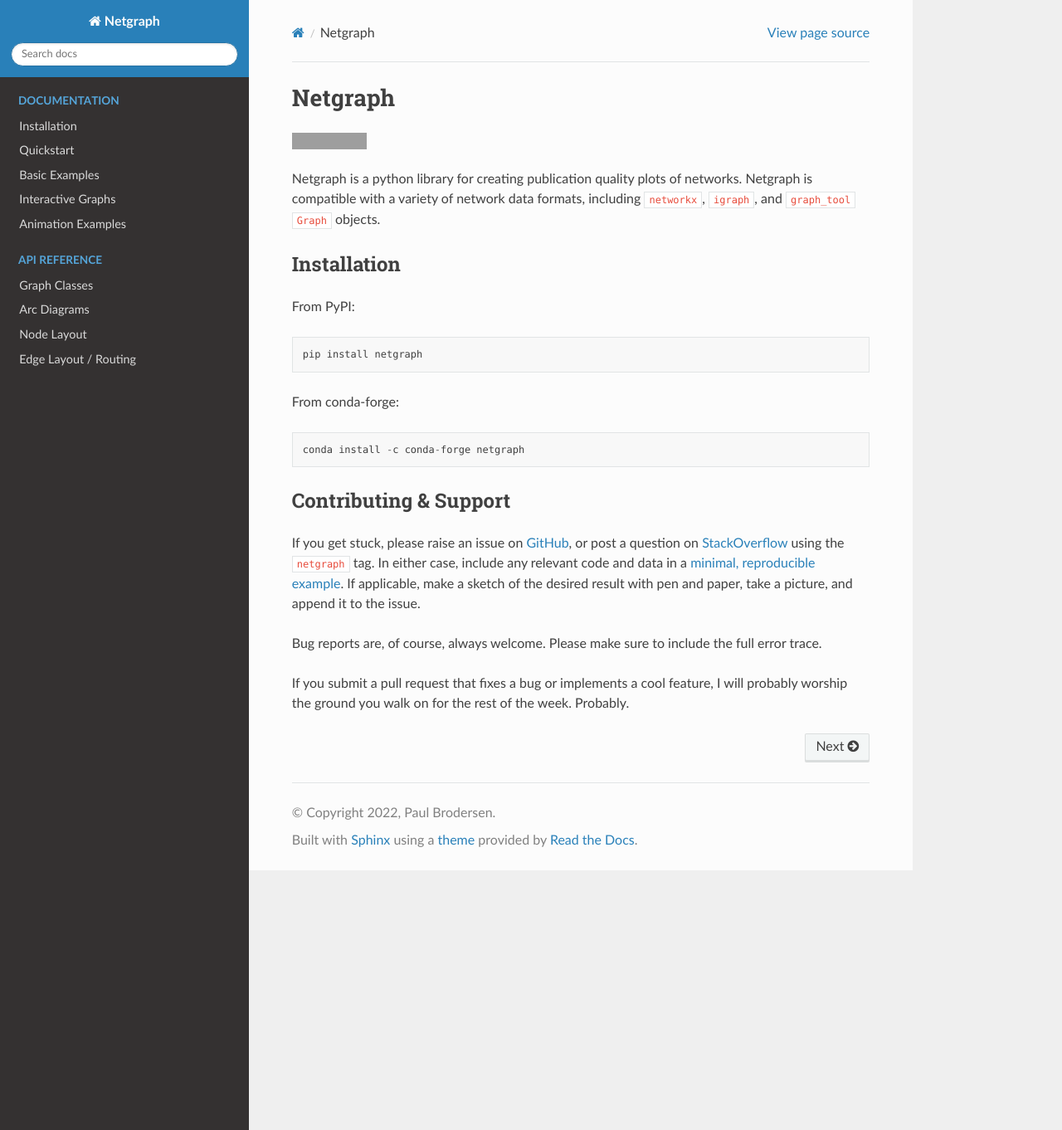
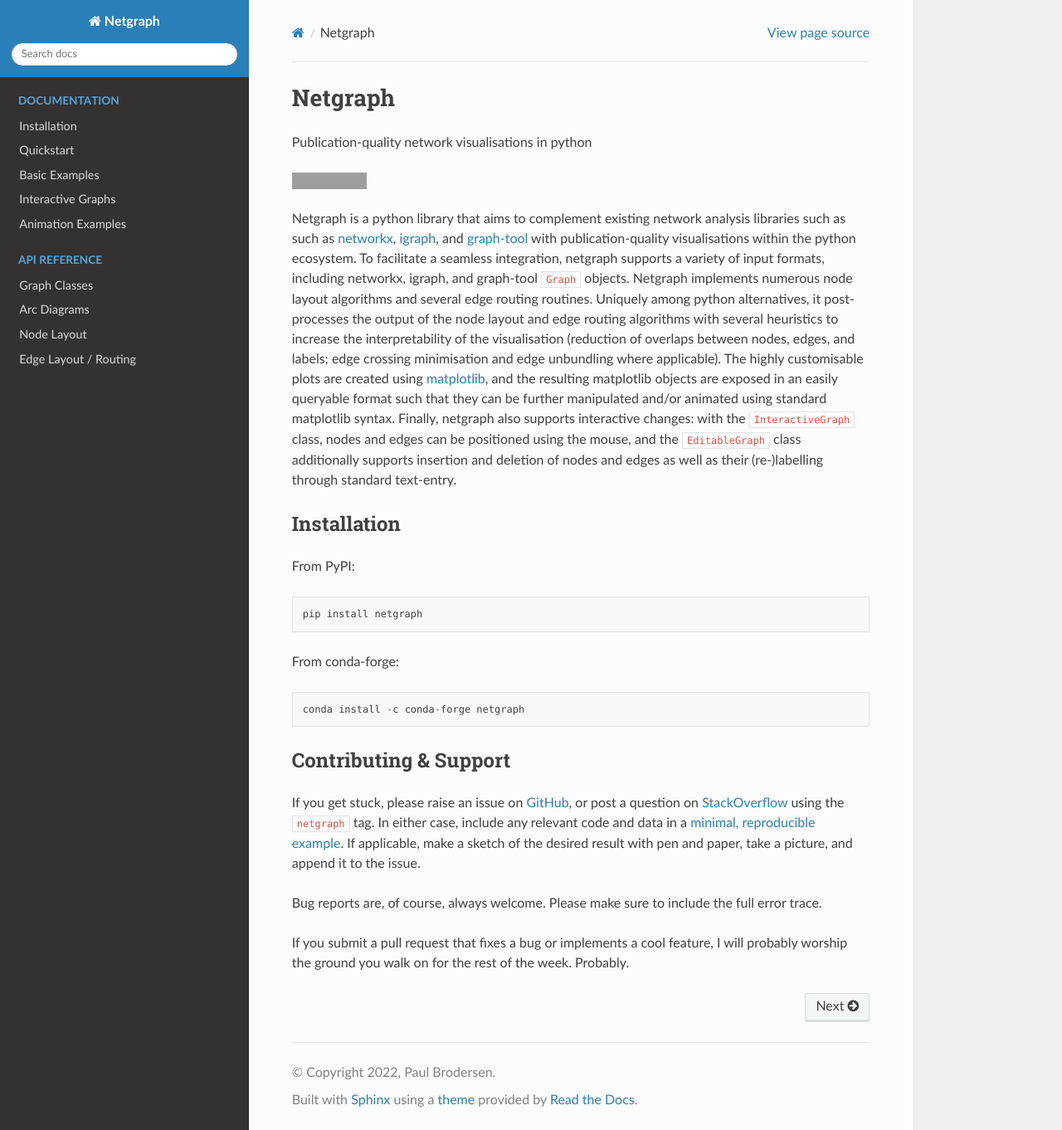
Before and after one commit to paulbrodersen/netgraph, a Sphinx documentation site: the page built from docs/source/index.rst, in a window 1280 px wide and 1362 px high. Shown: the whole window at 83% size. Built offline with Sphinx 7.4.7 and the Read the Docs theme 2.0.0, drawn with Linux system fonts in a browser that asks for light colours; grey boxes are pictures that could not be loaded.

Commit message:
Explain rationale for netgraph in README and RTD landing page

```diff
--- a/docs/source/index.rst
+++ b/docs/source/index.rst
@@ -6,10 +6,16 @@
 Netgraph
 ========
 
+Publication-quality network visualisations in python
+
 .. image:: https://pepy.tech/badge/netgraph
 
-Netgraph is a python library for creating publication quality plots of networks.
-Netgraph is compatible with a variety of network data formats, including :code:`networkx`, :code:`igraph`, and :code:`graph_tool` :code:`Graph` objects.
+Netgraph is a python library that aims to complement existing network analysis libraries such as such as networkx_, igraph_, and graph-tool_ with publication-quality visualisations within the python ecosystem. To facilitate a seamless integration, netgraph supports a variety of input formats, including networkx, igraph, and graph-tool :code:`Graph` objects. Netgraph implements numerous node layout algorithms and several edge routing routines. Uniquely among python alternatives, it post-processes the output of the node layout and edge routing algorithms with several heuristics to increase the interpretability of the visualisation (reduction of overlaps between nodes, edges, and labels; edge crossing minimisation and edge unbundling where applicable). The highly customisable plots are created using matplotlib_, and the resulting matplotlib objects are exposed in an easily queryable format such that they can be further manipulated and/or animated using standard matplotlib syntax. Finally, netgraph also supports interactive changes: with the :code:`InteractiveGraph` class, nodes and edges can be positioned using the mouse, and the :code:`EditableGraph` class additionally supports insertion and deletion of nodes and edges as well as their (re-)labelling through standard text-entry.
+
+.. _networkx: https://networkx.org/
+.. _igraph: https://igraph.org/
+.. _graph-tool: https://graph-tool.skewed.de/
+.. _matplotlib: https://matplotlib.org/
 
 
 Installation
@@ -45,7 +51,7 @@
 rest of the week. Probably.
 
 .. _GitHub: https://github.com/paulbrodersen/netgraph
-.. _StackOverflow: https://stackoverflow.com/
+.. _StackOverflow: https://stackoverflow.com/questions/tagged/netgraph
 __ https://stackoverflow.com/help/minimal-reproducible-example
 
 
```
Also changed, not shown: README.md (+4 -5 lines).
